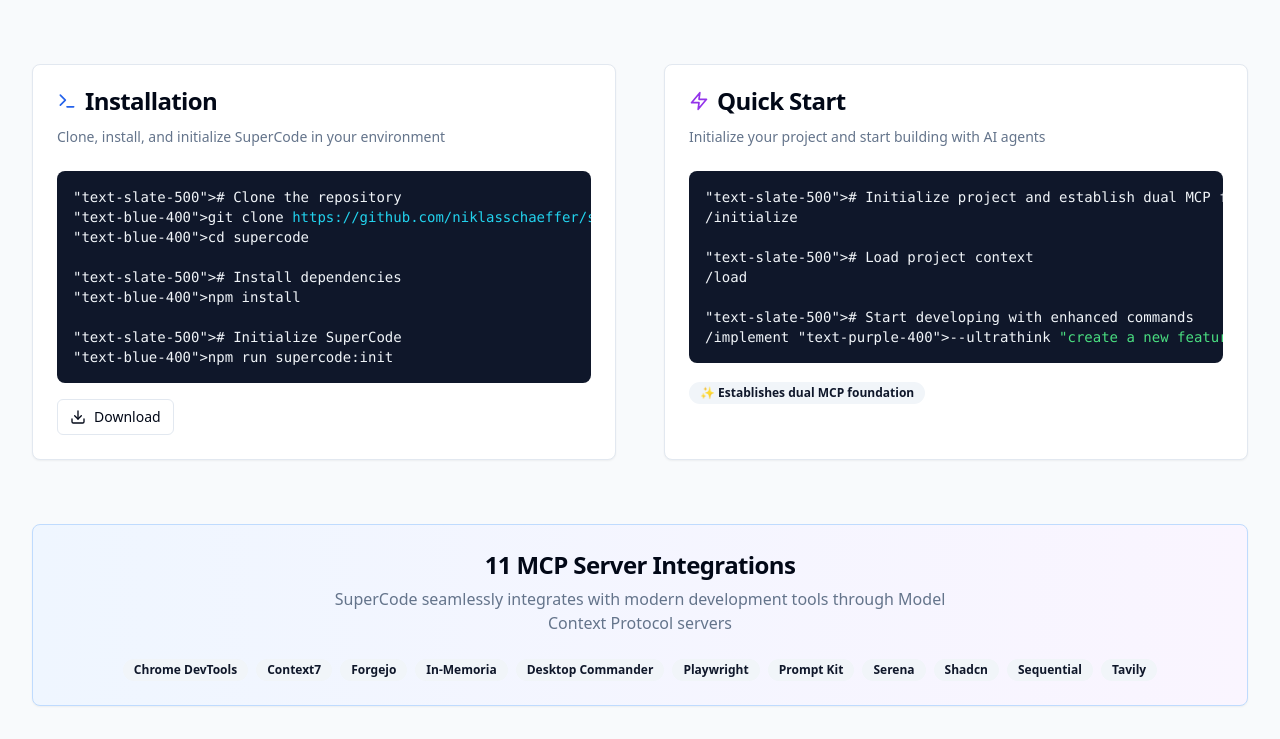
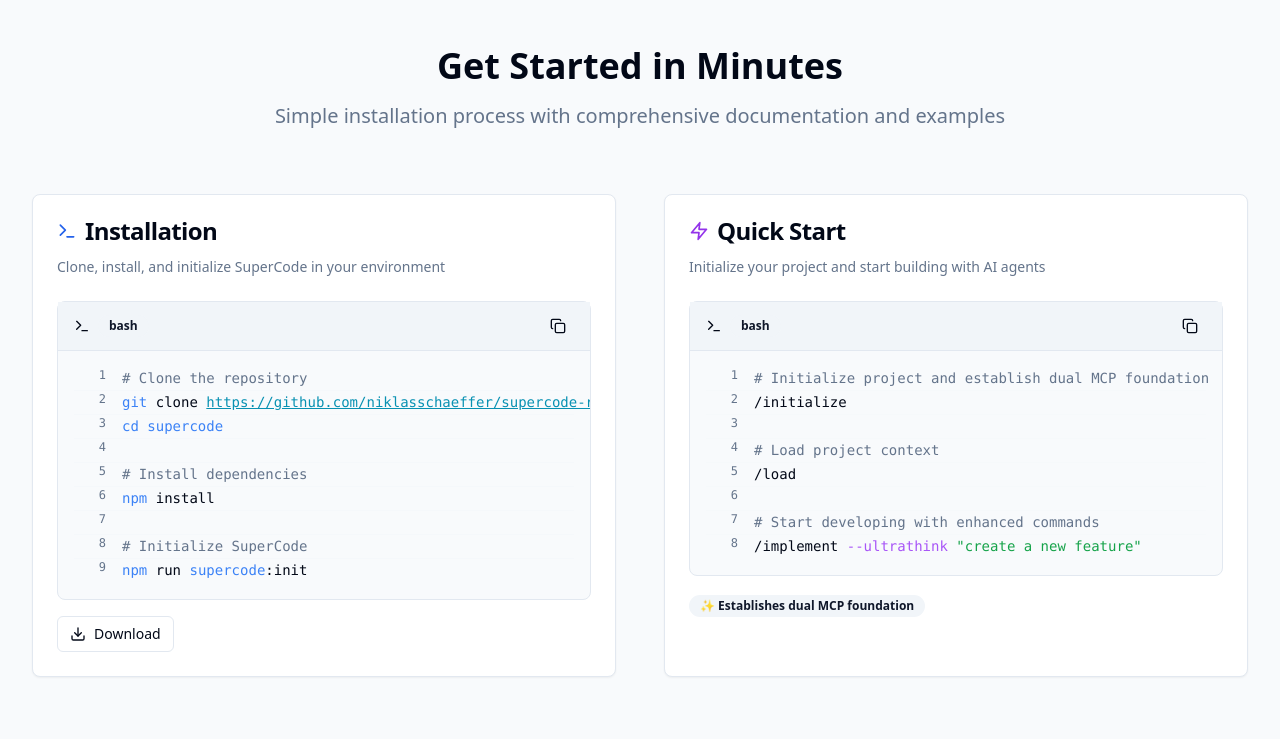
Before and after one commit to niklasschaeffer/supercode-revised, a React (Vite) app in the folder landingpage/: page / in a window 1280 px wide. Shown: the part 7728-8467 px from the top of the page. Built offline with nearby package versions, Linux system fonts and the light colour scheme.

Commit message:
feat(code-block): enhance code block component with syntax highlighting
- added syntax highlighting for bash commands
- improved copy functionality and added line number support

Ref: main

```diff
--- a/landingpage/src/components/ui/code-block.tsx
+++ b/landingpage/src/components/ui/code-block.tsx
@@ -1,70 +1,263 @@
-import { cn } from '@/lib/utils'
-import { Button } from './button'
-import { Copy, Check } from 'lucide-react'
-import { useState } from 'react'
+import React, { useState } from 'react'
+import { Button } from '@/components/ui/button'
+import { Badge } from '@/components/ui/badge'
+import { Copy, Check, Terminal } from 'lucide-react'
+
+// Syntax highlighting component for individual code segments
+interface SyntaxHighlightProps {
+    text: string
+    language: string
+}
+
+function SyntaxHighlight({ text, language }: SyntaxHighlightProps) {
+    if (language !== 'bash') {
+        return <span>{text}</span>
+    }
+
+    // Parse bash syntax and create React elements
+    const parseBashSyntax = (line: string): React.ReactNode[] => {
+        const elements: React.ReactNode[] = []
+        // Comment pattern
+        const commentMatch = line.match(/^#.*$/)
+        if (commentMatch) {
+            return [
+                <span key="comment" className="text-slate-500 dark:text-slate-400">
+          {commentMatch[0]}
+        </span>
+            ]
+        }
+
+        // Regex patterns for different syntax elements (ordered by priority)
+        const patterns = [
+            {
+                regex: /(https?:\/\/[^\s]+)/g,
+                className: "text-cyan-600 dark:text-cyan-400 underline",
+                priority: 1
+            },
+            {
+                regex: /('.*?'|".*?")/g,
+                className: "text-green-600 dark:text-green-400",
+                priority: 2
+            },
+            {
+                regex: /(--[a-zA-Z-]+)/g,
+                className: "text-purple-500 dark:text-purple-400 font-medium",
+                priority: 3
+            },
+            {
+                regex: /\b(npm|cd|mkdir|rm|cp|mv|ls|cat|echo|export|source|supercode|node|python|curl|wget)\b/g,
+                className: "text-blue-500 dark:text-blue-400 font-medium",
+                priority: 4
+            },
+            {
+                regex: /\bgit\b(?![^\/]*\.git)/g,
+                className: "text-blue-500 dark:text-blue-400 font-medium",
+                priority: 5
+            }
+        ]
+
+        // Find all matches and create elements
+        const matches: Array<{start: number, end: number, text: string, className: string, priority: number}> = []
+
+        patterns.forEach(pattern => {
+            let match
+            // Reset regex before each execution to ensure proper matching
+            pattern.regex.lastIndex = 0
+            while ((match = pattern.regex.exec(line)) !== null) {
+                matches.push({
+                    start: match.index,
+                    end: match.index + match[0].length,
+                    text: match[0],
+                    className: pattern.className,
+                    priority: pattern.priority
+                })
+            }
+        })
+
+        // Sort matches by start position, then by priority (lower number = higher priority)
+        matches.sort((a, b) => {
+            if (a.start !== b.start) return a.start - b.start
+            return a.priority - b.priority
+        })
+
+        // Remove overlapping matches, keeping higher priority ones
+        const filteredMatches: typeof matches = []
+        matches.forEach(match => {
+            const hasOverlap = filteredMatches.some(existing =>
+                (match.start >= existing.start && match.start < existing.end) ||
+                (match.end > existing.start && match.end <= existing.end) ||
+                (match.start <= existing.start && match.end >= existing.end)
+            )
+
+            if (!hasOverlap) {
+                filteredMatches.push(match)
+            }
+        })
+
+        // Build elements array
+        let currentIndex = 0
+        filteredMatches.forEach((match, index) => {
+            // Add plain text before this match
+            if (match.start > currentIndex) {
+                elements.push(
+                    <span key={`text-${index}`}>{line.substring(currentIndex, match.start)}</span>
+                )
+            }
+
+            // Add highlighted text
+            elements.push(
+                <span key={`highlight-${index}`} className={match.className}>
+          {match.text}
+        </span>
+            )
+
+            currentIndex = match.end
+        })
+
+        // Add remaining text
+        if (currentIndex < line.length) {
+            elements.push(
+                <span key={`text-final`}>{line.substring(currentIndex)}</span>
+            )
+        }
+
+        // If no matches found, return the original text
+        if (elements.length === 0) {
+            return [<span key="full-text">{line}</span>]
+        }
+
+        return elements
+    }
+
+    return <>{parseBashSyntax(text)}</>
+}
 
 interface CodeBlockProps {
     code: string
     language?: string
+    title?: string
+    showLineNumbers?: boolean
+    highlightLines?: number[]
+    copyable?: boolean
     className?: string
-  showCopy?: boolean
+    showCopy?: boolean // For backward compatibility
 }
 
 export function CodeBlock({
                               code,
                               language = 'bash',
-  className,
-  showCopy = true
+                              title,
+                              showLineNumbers = true,
+                              highlightLines = [],
+                              copyable = true,
+                              className = '',
+                              showCopy // Use this if provided, otherwise use copyable
                           }: CodeBlockProps) {
     const [copied, setCopied] = useState(false)
 
-  const copyToClipboard = async () => {
+    // Use showCopy for backward compatibility with UI component
+    const shouldShowCopy = showCopy !== undefined ? showCopy : copyable
+
+    const handleCopy = async () => {
         try {
             await navigator.clipboard.writeText(code)
             setCopied(true)
             setTimeout(() => setCopied(false), 2000)
         } catch (err) {
-      console.error('Failed to copy:', err)
+            console.error('Failed to copy code:', err)
         }
     }
 
-  // Simple syntax highlighting for bash commands
-  const highlightCode = (text: string, lang: string) => {
-    if (lang === 'bash') {
-      return text
-        .replace(/^#.*$/gm, '<span class="text-slate-500">$&</span>') // Comments
-        .replace(/\b(npm|git|cd|mkdir|rm|cp|mv|ls|cat|echo|export|source)\b/g, '<span class="text-blue-400">$&</span>') // Commands
-        .replace(/(--[a-zA-Z-]+)/g, '<span class="text-purple-400">$&</span>') // Flags
-        .replace(/('.*?'|".*?")/g, '<span class="text-green-400">$&</span>') // Strings
-        .replace(/(https?:\/\/[^\s]+)/g, '<span class="text-cyan-400">$&</span>') // URLs
+    const lines = code.split('\n')
+
+    const getLanguageIcon = () => {
+        switch (language) {
+            case 'bash':
+            case 'sh':
+                return <Terminal className="h-4 w-4" />
+            case 'json':
+                return <span className="text-xs font-mono">{}</span>
+            case 'yaml':
+            case 'yml':
+                return <span className="text-xs font-mono">YML</span>
+            default:
+                return <span className="text-xs font-mono">{language}</span>
         }
-    return text
     }
 
     return (
-    <div className={cn('relative group', className)}>
-      <pre className="bg-slate-900 text-slate-100 p-4 rounded-lg overflow-x-auto text-sm">
-        <code
-          className={`language-${language}`}
-          dangerouslySetInnerHTML={{
-            __html: highlightCode(code, language)
-          }}
-        />
-      </pre>
-      {showCopy && (
+        <div className={`relative rounded-lg border bg-muted/50 ${className}`}>
+            {/* Header */}
+            {(title || language) && (
+                <div className="flex items-center justify-between border-b bg-muted px-4 py-2">
+                    <div className="flex items-center space-x-2">
+                        {getLanguageIcon()}
+                        {title && <span className="text-sm font-medium">{title}</span>}
+                        {!title && <Badge variant="secondary" className="text-xs">{language}</Badge>}
+                    </div>
+
+                    {shouldShowCopy && (
                         <Button
+                            variant="ghost"
                             size="sm"
-          variant="ghost"
-          className="absolute top-2 right-2 opacity-0 group-hover:opacity-100 transition-opacity bg-slate-800 hover:bg-slate-700 text-slate-300"
-          onClick={copyToClipboard}
+                            onClick={handleCopy}
+                            className="h-8 w-8 p-0"
                         >
                             {copied ? (
-            <Check className="h-4 w-4 text-green-400" />
+                                <Check className="h-4 w-4 text-green-600" />
                             ) : (
                                 <Copy className="h-4 w-4" />
                             )}
                         </Button>
                     )}
                 </div>
+            )}
+
+            {/* Code Content */}
+            <div className="overflow-x-auto">
+         <pre className="p-4 text-sm font-mono leading-relaxed">
+           <code className={`language-${language} block`}>
+            {lines.map((line, index) => (
+                <div
+                    key={index}
+                    className={`
+                   ${highlightLines.includes(index + 1) ? 'bg-yellow-100 dark:bg-yellow-900/30 border-l-2 border-yellow-400' : ''}
+                   ${showLineNumbers ? 'flex items-start' : ''}
+                   ${index !== lines.length - 1 ? 'border-b border-border/10' : ''}
+                   min-h-[1.5rem]
+                 `}
+                >
+                    {showLineNumbers && (
+                        <span className="mr-4 select-none text-muted-foreground text-right font-mono text-xs" style={{ minWidth: '2rem' }}>
+                     {index + 1}
+                   </span>
+                    )}
+                    <span className="code-line-content">
+                   <SyntaxHighlight text={line || '\u00A0'} language={language} />
+                 </span>
+                </div>
+            ))}
+          </code>
+        </pre>
+            </div>
+
+            {/* Copy button overlay for when there's no header */}
+            {shouldShowCopy && !title && !language && (
+                <div className="absolute top-2 right-2">
+                    <Button
+                        variant="secondary"
+                        size="sm"
+                        onClick={handleCopy}
+                        className="h-8 w-8 p-0 opacity-0 transition-opacity group-hover:opacity-100"
+                    >
+                        {copied ? (
+                            <Check className="h-4 w-4 text-green-600" />
+                        ) : (
+                            <Copy className="h-4 w-4" />
+                        )}
+                    </Button>
+                </div>
+            )}
+        </div>
     )
 }
```
Also changed, not shown: 7 other files (tests, documents, lock files or other folders). Lines whose indentation alone changed are shown as unchanged.
